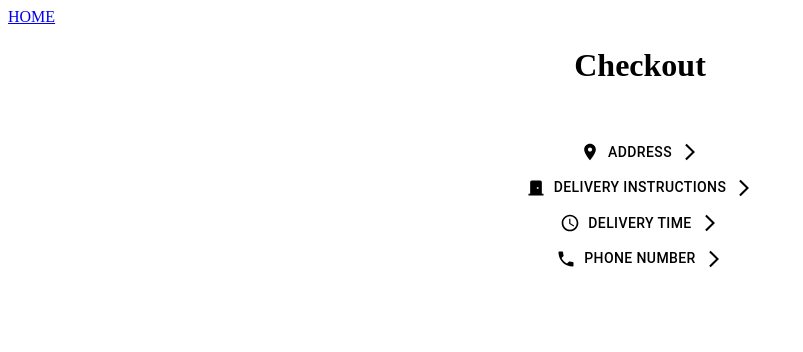
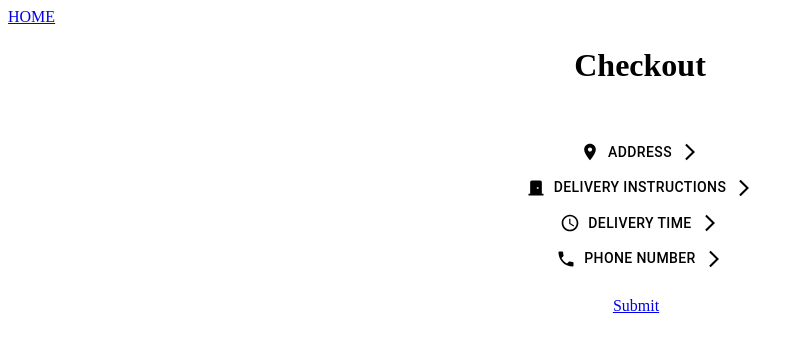
Before and after one commit to vuongchris/Restaurant-Online-Ordering-System, a React (Create React App) app: page /checkout in a window 1280 px wide. Shown: the top 352 px of the page, without its empty margins (0-803 px from the left). Built offline with nearby package versions, Linux system fonts and the light colour scheme; no server answers.

Commit message:
Updated Checkout View

```diff
--- a/src/views/checkout/CheckoutView.jsx
+++ b/src/views/checkout/CheckoutView.jsx
@@ -5,6 +5,7 @@ import AccessTimeIcon from '@mui/icons-material/AccessTime';
 import PhoneIcon from '@mui/icons-material/Phone';
 import ArrowForwardIosIcon from '@mui/icons-material/ArrowForwardIos';
 import { Button, ButtonGroup, Grid } from '@mui/material';
+import { Link } from 'react-router-dom';
 
 function CheckoutView() {
   return (
@@ -27,6 +28,9 @@ function CheckoutView() {
             <Button variant="outline" startIcon={<PhoneIcon />} endIcon={<ArrowForwardIosIcon />}>Phone Number</Button>
           </ButtonGroup>
         </Grid>
+        <Grid>
+          <Link to="/">Submit</Link>
+        </Grid>
       </Grid>
     </div>
   );
```
